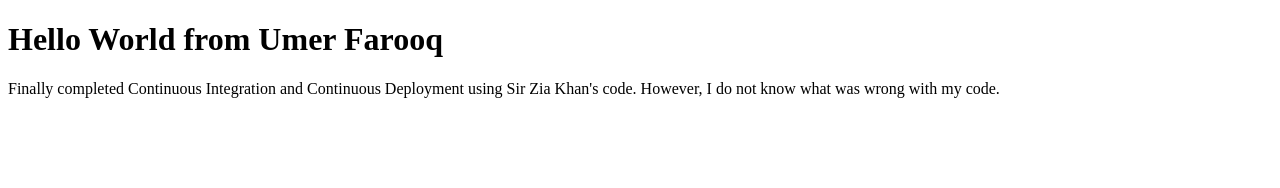
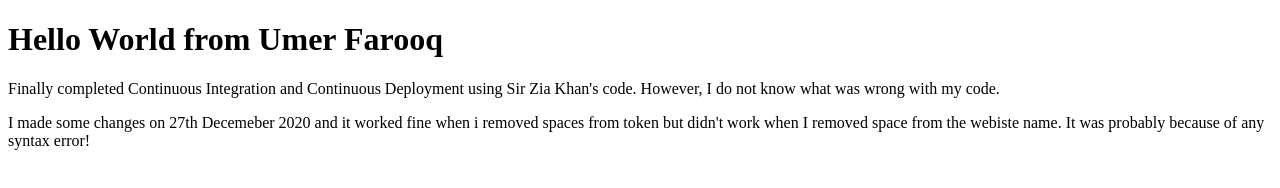
Before and after one commit to UmerFar00q/BootCamp2020Class1, a plain HTML site: page index.html in a window 1280 px wide. Drawn offline with Linux system fonts and the light colour scheme.

Commit message:
changes on 27.12.20

```diff
--- a/index.html
+++ b/index.html
@@ -10,6 +10,11 @@
                 Finally completed Continuous Integration and Continuous Deployment using Sir Zia Khan's code.
                 However, I do not know what was wrong with my code.
             </p>
+            <p>
+                I made some changes on 27th Decemeber 2020 and it worked fine when i removed spaces from token
+                but didn't work when I removed space from the webiste name. It was probably because of any syntax
+                error!
+            </p>
         </div>
     </body>
 </html>
```
